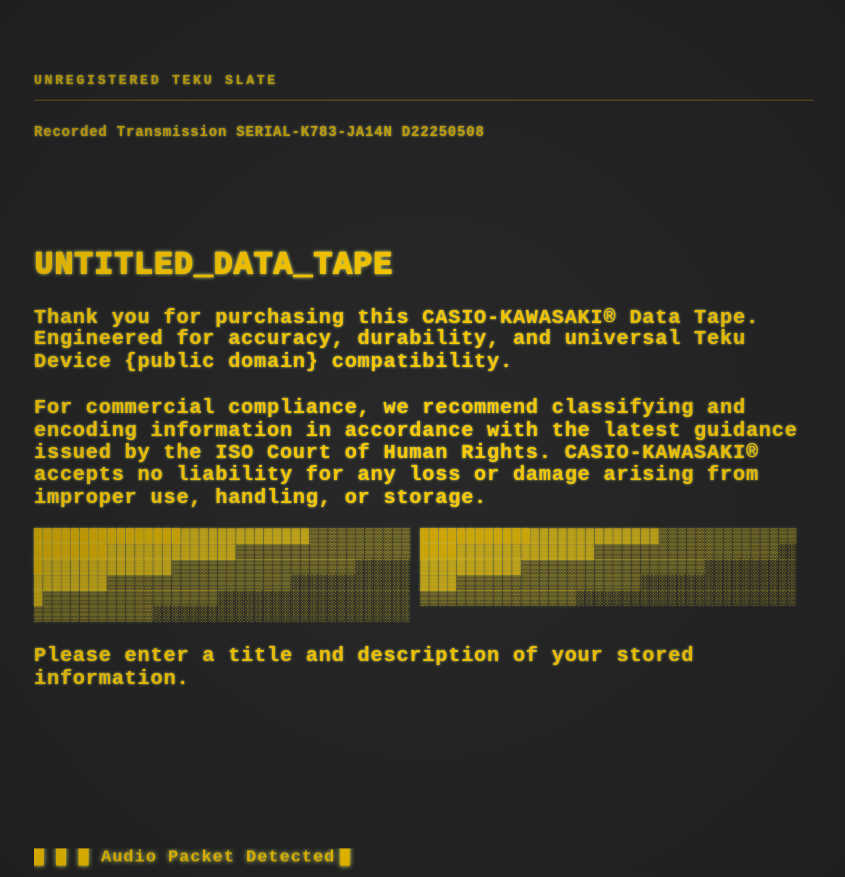
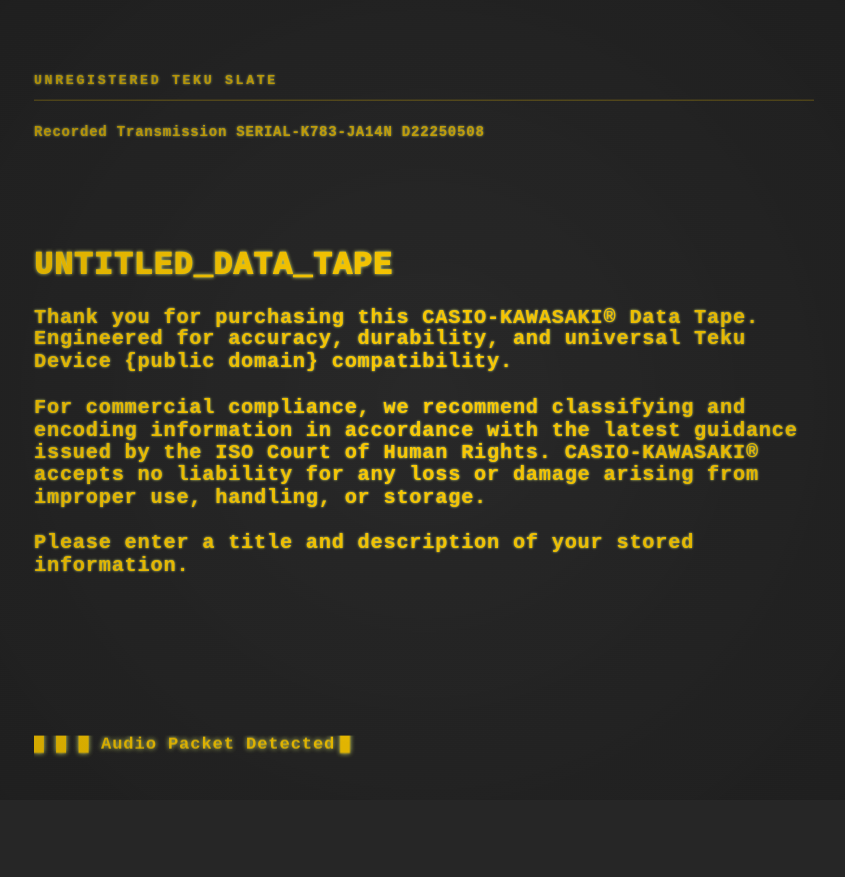
Before and after one commit to bribbuk/victor, a plain HTML site: page index.html in a window 1280 px wide. Shown: the whole page, without its empty margins (216-1061 px from the left). After the commit the page ends 800 px from the top, so only its background shows below. Drawn offline with Linux system fonts and the light colour scheme.

Commit message:
Update index.html

```diff
--- a/index.html
+++ b/index.html
@@ -230,20 +230,6 @@
           For commercial compliance, we recommend classifying and encoding information in accordance with the latest guidance issued by the ISO Court of Human Rights. CASIO-KAWASAKI® accepts no liability for any loss or damage arising from improper use, handling, or storage.
         </p>
 
-        <p class="small">
-████████████████▓▓▓▓▓▓▓▓▓▓▓▓▓▓▒▒▒▒▒▒▒▒▒▒▒
-████████████▓▓▓▓▓▓▓▓▓▓▓▓▓▓▒▒▒▒▒▒▒▒▒▒▒▒▒▒▒
-████████▓▓▓▓▓▓▓▓▓▓▓▓▓▓▒▒▒▒▒▒▒▒▒▒▒▒▒▒▒▒▒▒▒
-████▓▓▓▓▓▓▓▓▓▓▓▓▓▓▓▒▒▒▒▒▒▒▒▒▒▒▒▒▒▒▒▒▒▒▒░░
-█▓▓▓▓▓▓▓▓▓▓▓▓▓▓▒▒▒▒▒▒▒▒▒▒▒▒▒▒▒▒▒▒▒▒░░░░░░
-▓▓▓▓▓▓▓▓▓▓▓▒▒▒▒▒▒▒▒▒▒▒▒▒▒▒▒▒▒▒▒░░░░░░░░░░
-▓▓▓▓▓▓▓▓▒▒▒▒▒▒▒▒▒▒▒▒▒▒▒▒▒▒▒▒░░░░░░░░░░░░░
-▓▓▓▓▒▒▒▒▒▒▒▒▒▒▒▒▒▒▒▒▒▒▒▒░░░░░░░░░░░░░░░░░
-▓▒▒▒▒▒▒▒▒▒▒▒▒▒▒▒▒▒▒▒░░░░░░░░░░░░░░░░░░░░░
-▒▒▒▒▒▒▒▒▒▒▒▒▒▒▒▒▒░░░░░░░░░░░░░░░░░░░░░░░░
-▒▒▒▒▒▒▒▒▒▒▒▒▒░░░░░░░░░░░░░░░░░░░░░░░░░░░░
-        </p>
-
         <p class="bodytext">
           Please enter a title and description of your stored information.
         </p>
```
